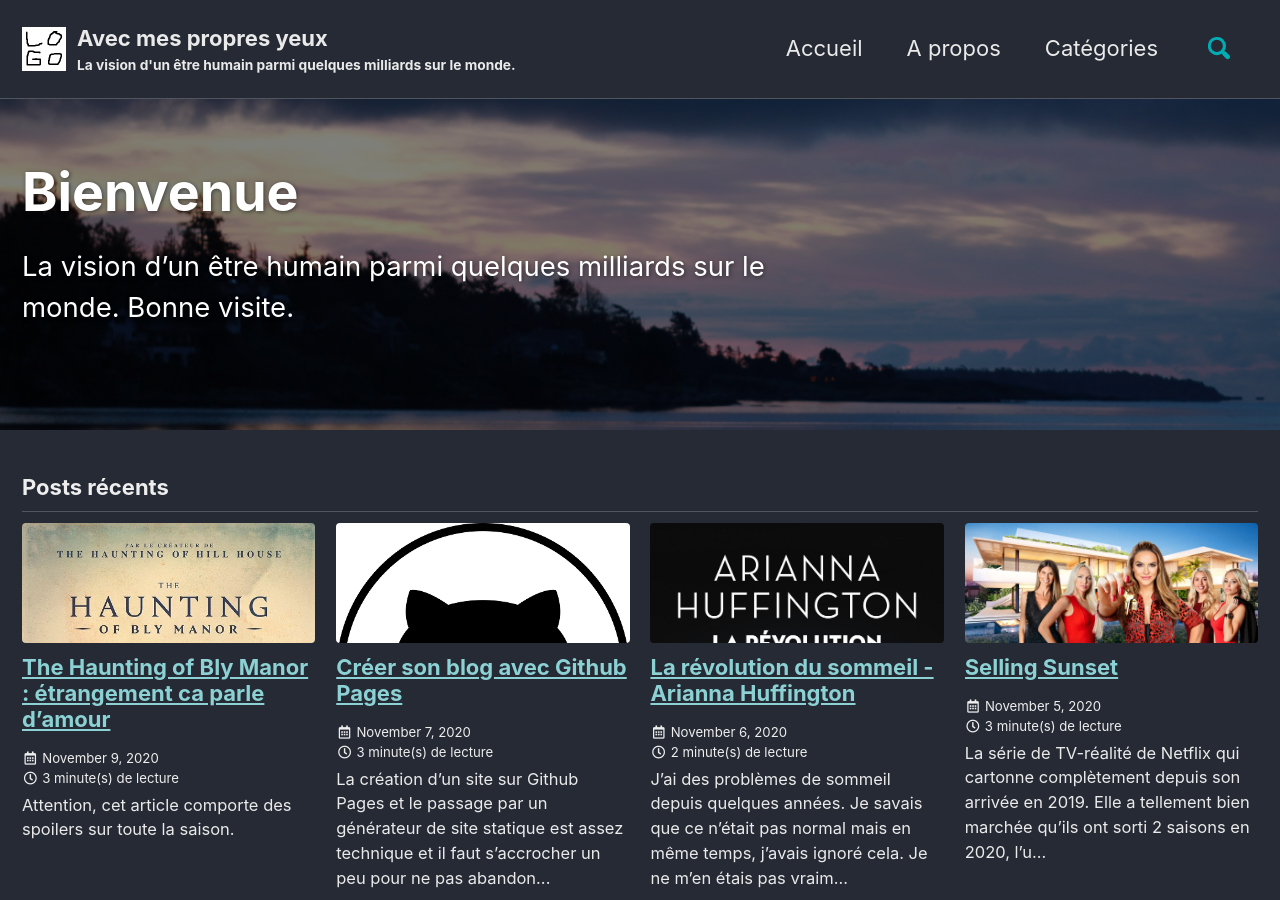
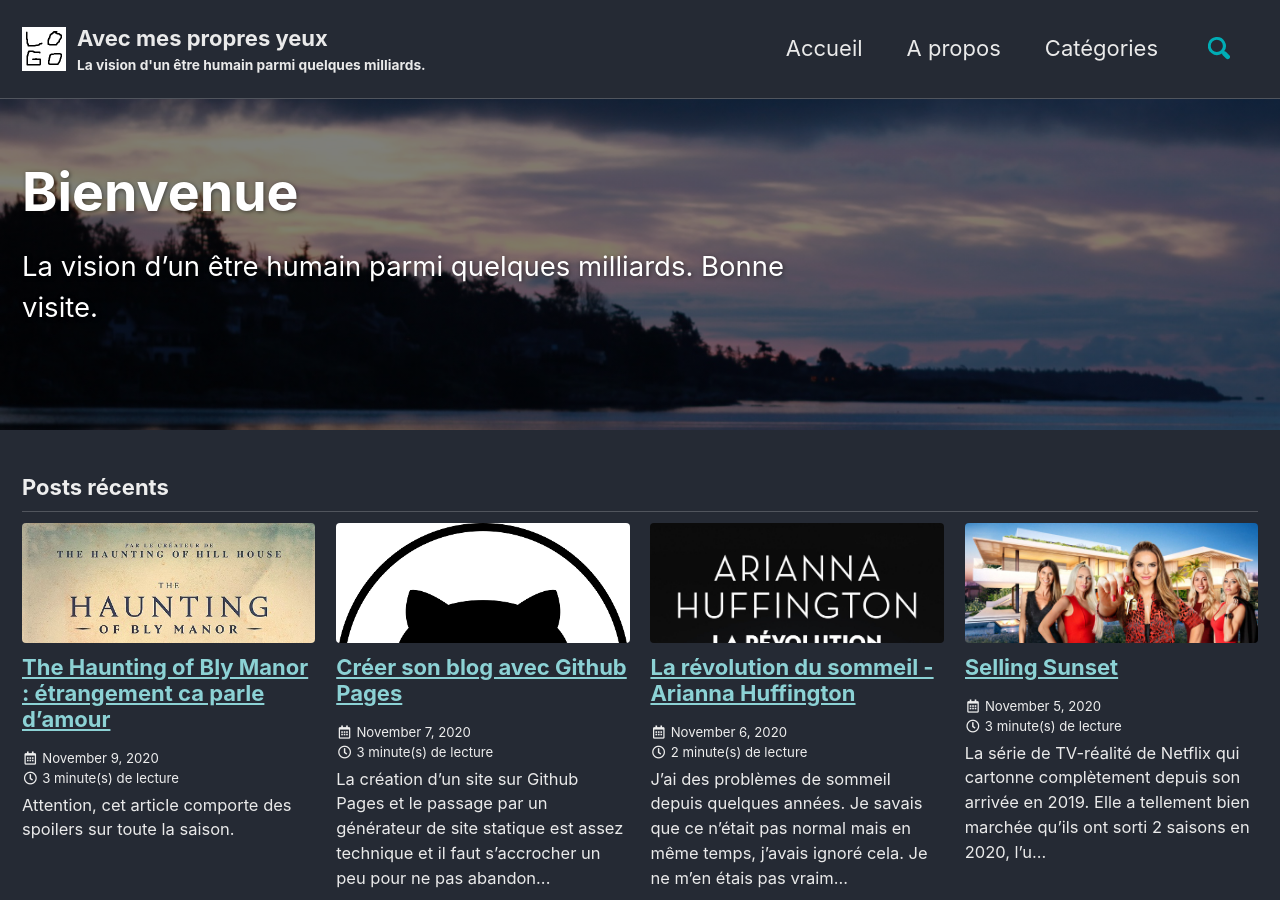
Before and after one commit to avecmespropresyeux/site_web, a Jekyll site: the page built from index.html, in a window 1280 px wide and 900 px high. Built offline with Jekyll 4.4.1, drawn with Linux system fonts in a browser that asks for light colours; cached includes are drawn as plain includes; the list of posts is cut into pages by our own code.

Commit message:
update tagline

```diff
--- a/_config.yml
+++ b/_config.yml
@@ -18,7 +18,7 @@
 locale                   : "fr-FR"
 title                    : "Avec mes propres yeux"
 title_separator          : "-"
-subtitle                 : "La vision d'un être humain parmi quelques milliards sur le monde." # site tagline that appears below site title in masthead
+subtitle                 : "La vision d'un être humain parmi quelques milliards." # site tagline that appears below site title in masthead
 name                     : "Avec mes propres yeux"
 description              : "Un site web sur ma vision du monde."
 url                      : "https://avecmespropresyeux.com" # the base hostname & protocol for your site e.g. "https://mmistakes.github.io"
--- a/index.html
+++ b/index.html
@@ -7,5 +7,5 @@
   overlay_color: "#fff"
   overlay_filter: "0.5"
   overlay_image: /assets/images/header.jpg
-excerpt: "La vision d'un être humain parmi quelques milliards sur le monde. Bonne visite."
+excerpt: "La vision d'un être humain parmi quelques milliards. Bonne visite."
 ---
```
Also changed, not shown: _pages/about.md (+1 -1 lines).
